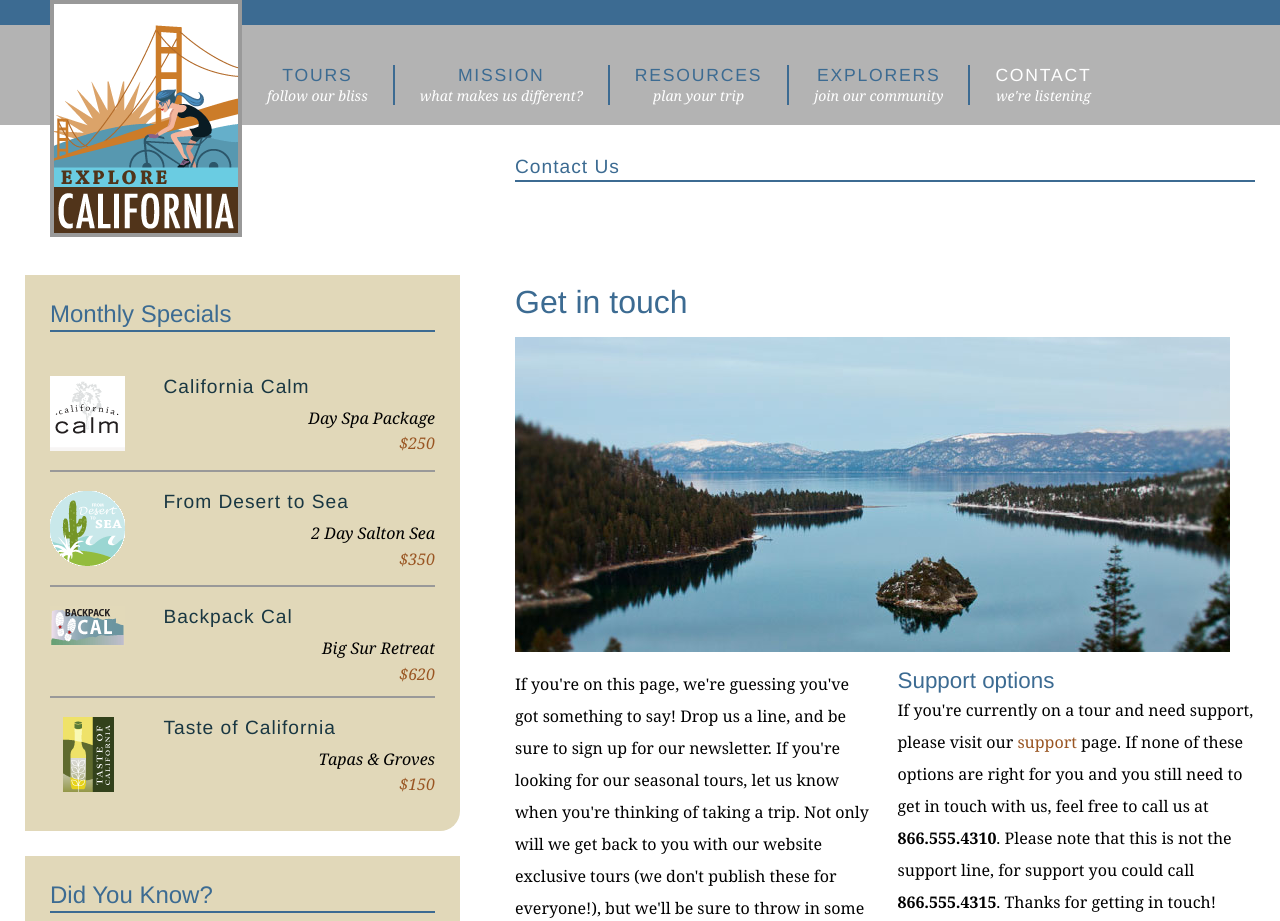
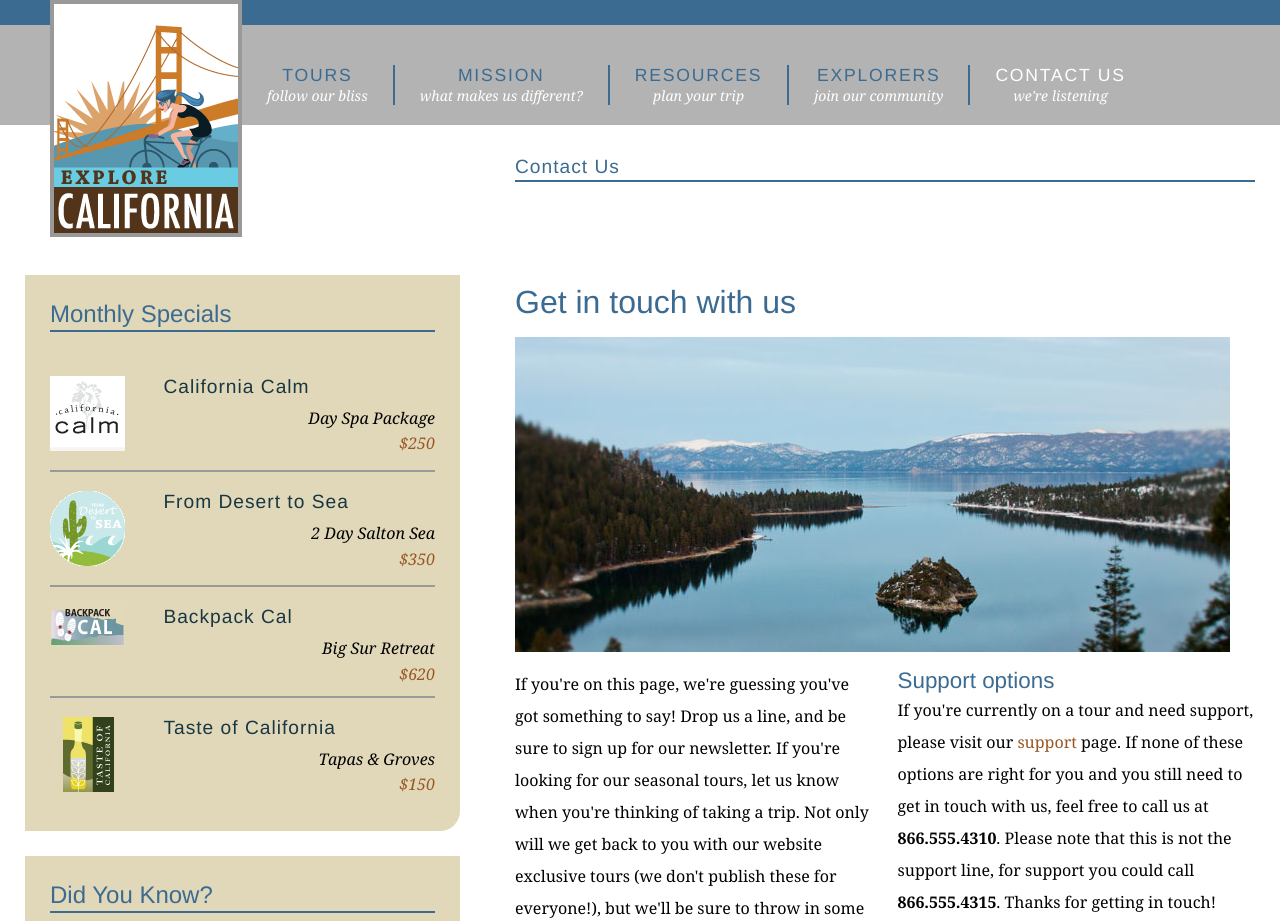
Before and after one commit to adildhar/explore_california, a plain HTML site: page contact.html in a window 1280 px wide. Shown: the top 921 px of the page. Drawn offline with Linux system fonts and the light colour scheme.

Commit message:
updated contact file

```diff
--- a/contact.html
+++ b/contact.html
@@ -45,7 +45,7 @@
                 <li><a href="explorers/video.html" title="check out our podcast">Video podcast</a></li>
               </ul>
             </li>
-            <li><a href="contact.html" title="contact us" class="current">Contact <br /><span class="tagline">we're listening</span></a>
+            <li><a href="contact.html" title="contact us" class="current">Contact Us<br /><span class="tagline">we're listening</span></a>
               <ul>
                 <li><a href="support.html" title="need help?">Support</a></li>
               </ul>
@@ -65,7 +65,7 @@
         </div>
 
         <div id="mainArticle">
-          <h1>Get in touch</h1>
+          <h1>Get in touch with us</h1>
           <img src="assets/images/emerald_bay.jpg" alt="Beautiful Lake Tahoe" class="articleImage" />
           <div class="multiCol">
             <p>If you're on this page, we're guessing you've got something to say! Drop us a line, and be sure to sign up for our newsletter. If you're looking for our seasonal tours,  let us know when you're thinking of taking a trip. Not only will we get back to you with our website exclusive tours (we don't publish these for everyone!), but we'll be sure to throw in some cool discounts and tour extras as well.</p>
@@ -270,7 +270,7 @@
           <h2>Explore California</h2>
           <p>5605 Nota Street<br />
             Ventura, CA 93003</p>
-          <p>864.444.4444<br />866.555.4315 <em>(24 hour support)</em></p>
+          <p>864.444.4444<br />866.555.4444 <em>(24 hour support)</em></p>
         </div>
       </div>
     </div>
```
